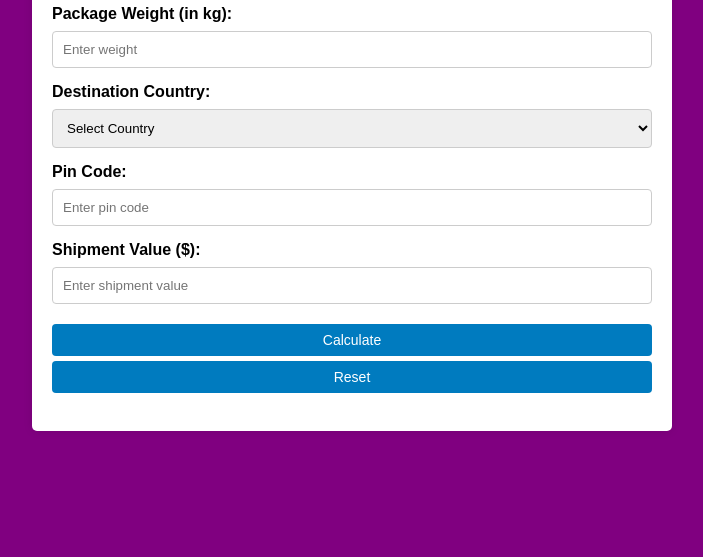
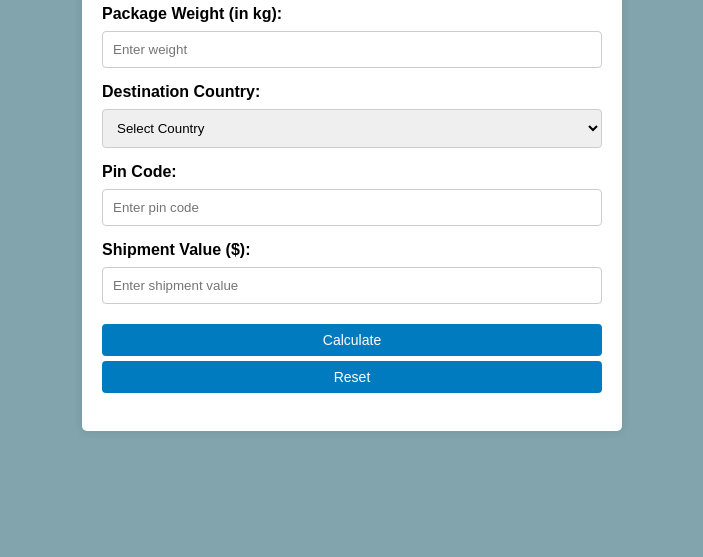
Before and after one commit to Pallavi7597/Shipping-calculator, a plain HTML site: page index.html in a window 1280 px wide. Shown: the part 243-800 px from the top of the page, without its empty margins (288-991 px from the left). Drawn offline with Linux system fonts and the light colour scheme.

Commit message:
Update styles.css

```diff
--- a/styles.css
+++ b/styles.css
@@ -1,12 +1,12 @@
 body {
     font-family: Arial, sans-serif;
-    background-color: #800080; /* Purple background color */
+    background-color: #81a4ad; /* Purple background color */
     margin: 0;
     padding: 0;
 }
 
 .container {
-    max-width: 600px;
+    max-width: 500px;
     margin: 50px auto;
     padding: 20px;
     background-color: #ffffff;
```
